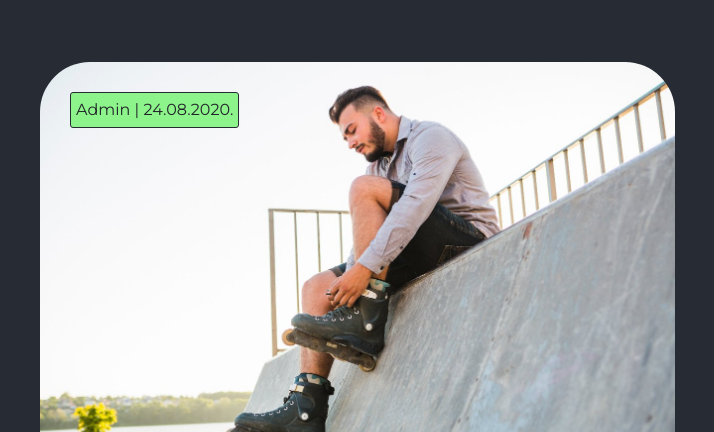
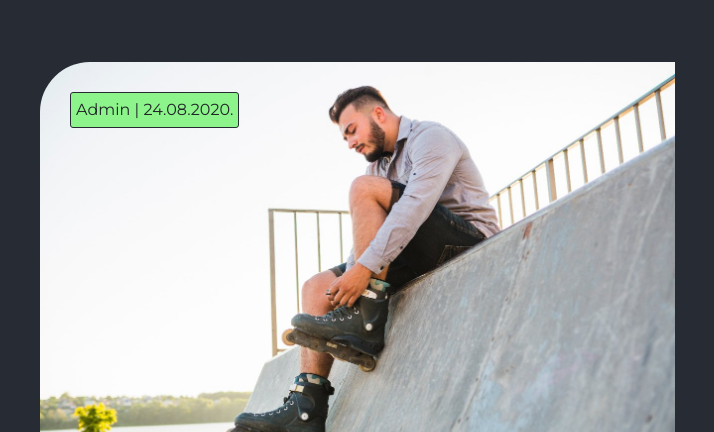
Before and after one commit to KovacAca/8.dz-pokreni_se, a plain HTML site: page blog.html in a window 1280 px wide. Shown: the part 482-914 px from the top of the page, 45-759 px from the left. Drawn offline with nearby package versions, Linux system fonts and the light colour scheme.

Commit message:
featured-image img

```diff
--- a/style.css
+++ b/style.css
@@ -173,7 +173,7 @@ h2::after {
   position: relative;
 }
 .featured-image img {
-  border-radius: 50px;
+  border-radius: 50px 0 0 0;
 }
 .meta {
   position: absolute;
```
